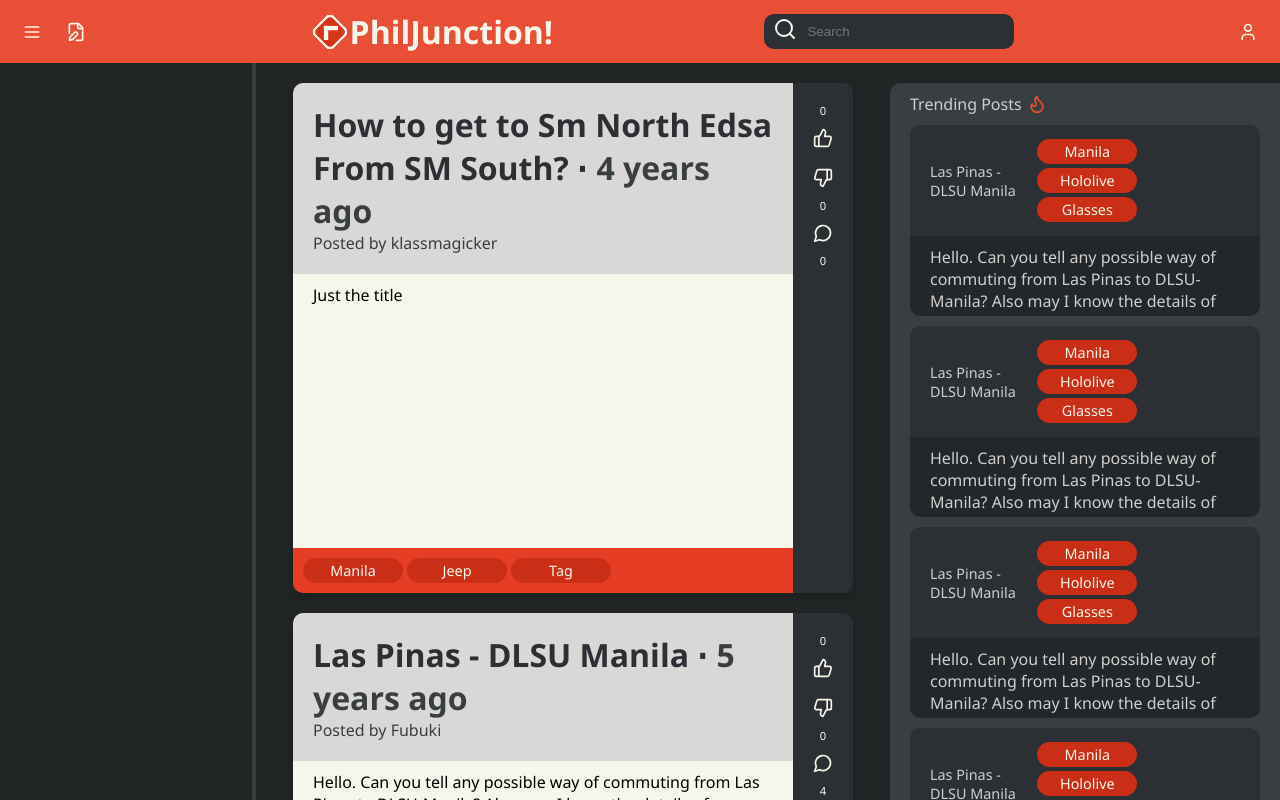
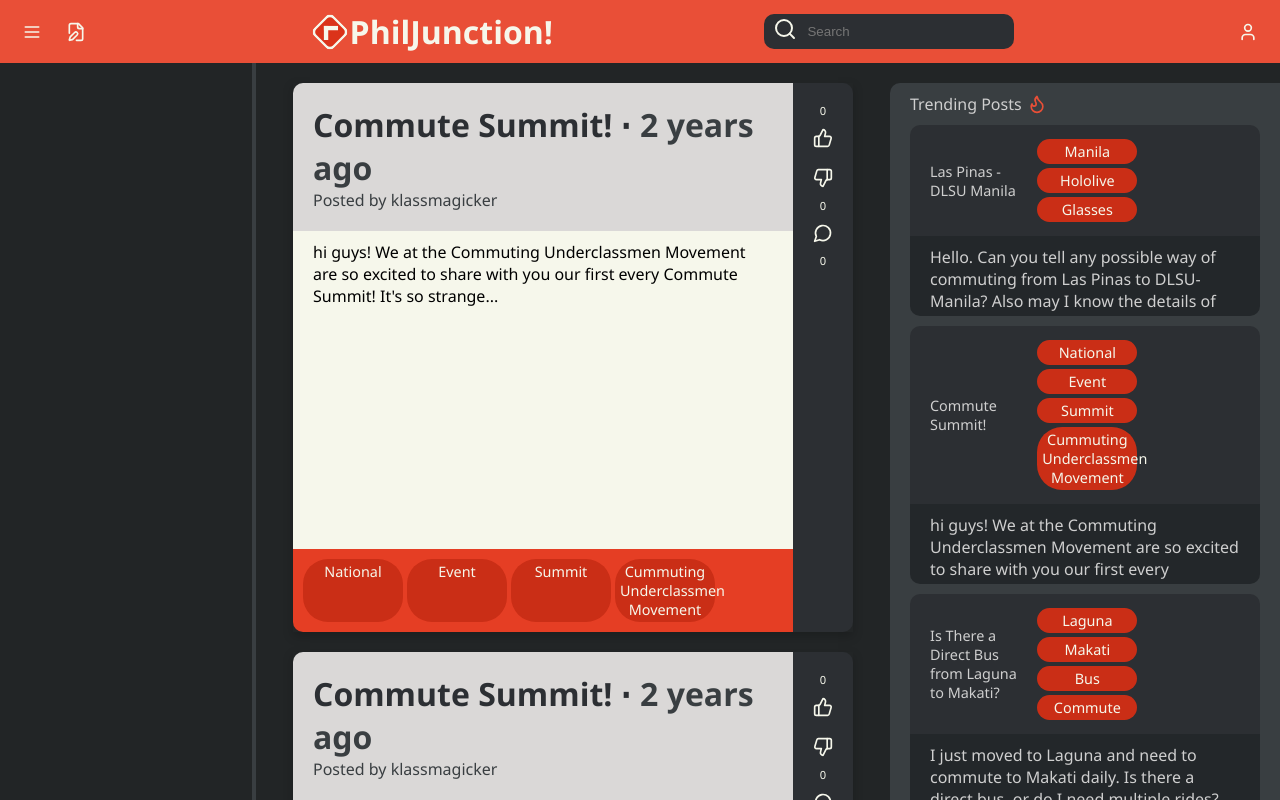
Before and after one commit to tonishii/PhilJunction, a React (Vite) app: page / in a window 1280 px wide. Shown: the top 800 px of the page. Built offline with nearby package versions, Linux system fonts and the light colour scheme.

Commit message:
Added more post data

```diff
--- a/src/mockdata/more-post-data.ts
+++ b/src/mockdata/more-post-data.ts
@@ -30,4 +30,139 @@ const post3: Post = {
     comments: []
 }
 
-export { post1, post2, post3 }
+const post4: Post = {
+    title: "Best Route from Cubao to NAIA Terminal 3?",
+    body: "Hi everyone! I have an early morning flight from NAIA T3. What’s the best and safest way to get there from Cubao?",
+    images: [],
+    postDate: new Date("March 12, 2024"),
+    tags: ["Airport", "Bus", "Cubao", "NAIA", "Commute"],
+    username: "travelerPH",
+    comments: [
+        {
+            id: 1,
+            username: "dailycommuter",
+            replyTo: "",
+            postDate: new Date("March 12, 2024, 9:00 AM"),
+            content: "If you don’t have heavy luggage, you can take the EDSA Carousel bus from Cubao to MOA, then ride a P2P bus to NAIA T3.",
+            replies: [
+                {
+                    id: 2,
+                    username: "travelerPH",
+                    replyTo: "dailycommuter",
+                    postDate: new Date("March 12, 2024, 9:10 AM"),
+                    content: "That sounds good! How much is the fare?",
+                    replies: [
+                        {
+                            id: 3,
+                            username: "dailycommuter",
+                            replyTo: "travelerPH",
+                            postDate: new Date("March 12, 2024, 9:15 AM"),
+                            content: "EDSA Carousel: ₱50, P2P bus: ₱100. Travel time is around 1 hour if no heavy traffic.",
+                            replies: []
+                        }
+                    ]
+                }
+            ]
+        },
+        {
+            id: 4,
+            username: "midnightflyer",
+            replyTo: "",
+            postDate: new Date("March 12, 2024, 9:20 AM"),
+            content: "If your flight is late at night, taking a Grab might be your best option. Buses are less frequent after 10 PM.",
+            replies: []
+        }
+    ]
+};
+
+const post5: Post = {
+    title: "Is There a Direct Bus from Laguna to Makati?",
+    body: "I just moved to Laguna and need to commute to Makati daily. Is there a direct bus, or do I need multiple rides?",
+    images: [],
+    postDate: new Date("March 8, 2024"),
+    tags: ["Laguna", "Makati", "Bus", "Commute"],
+    username: "lagunaworker",
+    comments: [
+        {
+            id: 5,
+            username: "workaholic_commuter",
+            replyTo: "",
+            postDate: new Date("March 8, 2024, 6:45 AM"),
+            content: "There’s a P2P bus from Sta. Rosa to Greenbelt. It’s fast but schedules are limited. Best to check online.",
+            replies: [
+                {
+                    id: 6,
+                    username: "lagunaworker",
+                    replyTo: "workaholic_commuter",
+                    postDate: new Date("March 8, 2024, 6:50 AM"),
+                    content: "Thanks! What time do the buses start operating?",
+                    replies: [
+                        {
+                            id: 7,
+                            username: "workaholic_commuter",
+                            replyTo: "lagunaworker",
+                            postDate: new Date("March 8, 2024, 6:55 AM"),
+                            content: "First trip is at 5:30 AM, last trip is around 9 PM.",
+                            replies: []
+                        }
+                    ]
+                }
+            ]
+        },
+        {
+            id: 8,
+            username: "alt_commuter",
+            replyTo: "",
+            postDate: new Date("March 8, 2024, 7:10 AM"),
+            content: "If you miss the P2P, you can take a bus from Calamba to Buendia, then ride a jeep or bus to Makati.",
+            replies: []
+        }
+    ]
+};
+
+const post6: Post = {
+    title: "Fastest Commute from QC to Alabang?",
+    body: "I need to go to Alabang from Quezon City frequently. What’s the fastest route via public transport?",
+    images: [],
+    postDate: new Date("March 5, 2024"),
+    tags: ["Quezon City", "Alabang", "Bus", "MRT"],
+    username: "dailycommuterQC",
+    comments: [
+        {
+            id: 9,
+            username: "southbound_rider",
+            replyTo: "",
+            postDate: new Date("March 5, 2024, 8:20 AM"),
+            content: "Take MRT from North Ave to Magallanes, then ride a bus to Alabang. This is the fastest if MRT isn't crowded.",
+            replies: [
+                {
+                    id: 10,
+                    username: "dailycommuterQC",
+                    replyTo: "southbound_rider",
+                    postDate: new Date("March 5, 2024, 8:25 AM"),
+                    content: "That sounds good! How much time should I allot during rush hour?",
+                    replies: [
+                        {
+                            id: 11,
+                            username: "southbound_rider",
+                            replyTo: "dailycommuterQC",
+                            postDate: new Date("March 5, 2024, 8:30 AM"),
+                            content: "Rush hour can add 30–45 minutes to your trip. Try leaving before 6 AM for a smoother ride.",
+                            replies: []
+                        }
+                    ]
+                }
+            ]
+        },
+        {
+            id: 12,
+            username: "jeepneylover",
+            replyTo: "",
+            postDate: new Date("March 5, 2024, 8:40 AM"),
+            content: "If you prefer jeepneys, take one from QC to Pasay, then another from Pasay to Alabang. It's cheaper but takes longer.",
+            replies: []
+        }
+    ]
+};
+
+export { post1, post2, post3, post4, post5, post6 }
--- a/src/pages/main.tsx
+++ b/src/pages/main.tsx
@@ -1,12 +1,12 @@
 import Post from "@/components/post.tsx";
 import SmallPost from "@/components/smallpost";
-import { post1 } from "@/mockdata/more-post-data";
+import { post1, post2, post3, post4, post5, post6 } from "@/mockdata/more-post-data";
 import postData from "@/mockdata/post-data.ts";
 
 import { Flame } from "lucide-react";
 
 export default function Main() {
-  const data = [postData, post1]
+  const data = [postData, post1, post2, post3, post4, post5, post6]
   return (
     <div className="main-container">
       <div className="left-container">
@@ -21,7 +21,8 @@ export default function Main() {
       <div className="popular-posts-list">
         <span className="popular-posts-header">Trending Posts <Flame className="icon" /></span>
         {[...Array(5)].map(() =>
-          <SmallPost post={postData} />
+          <SmallPost post={data[
+            Math.floor(Math.random() * data.length)]} />
         )}
       </div>
     </div>
```
